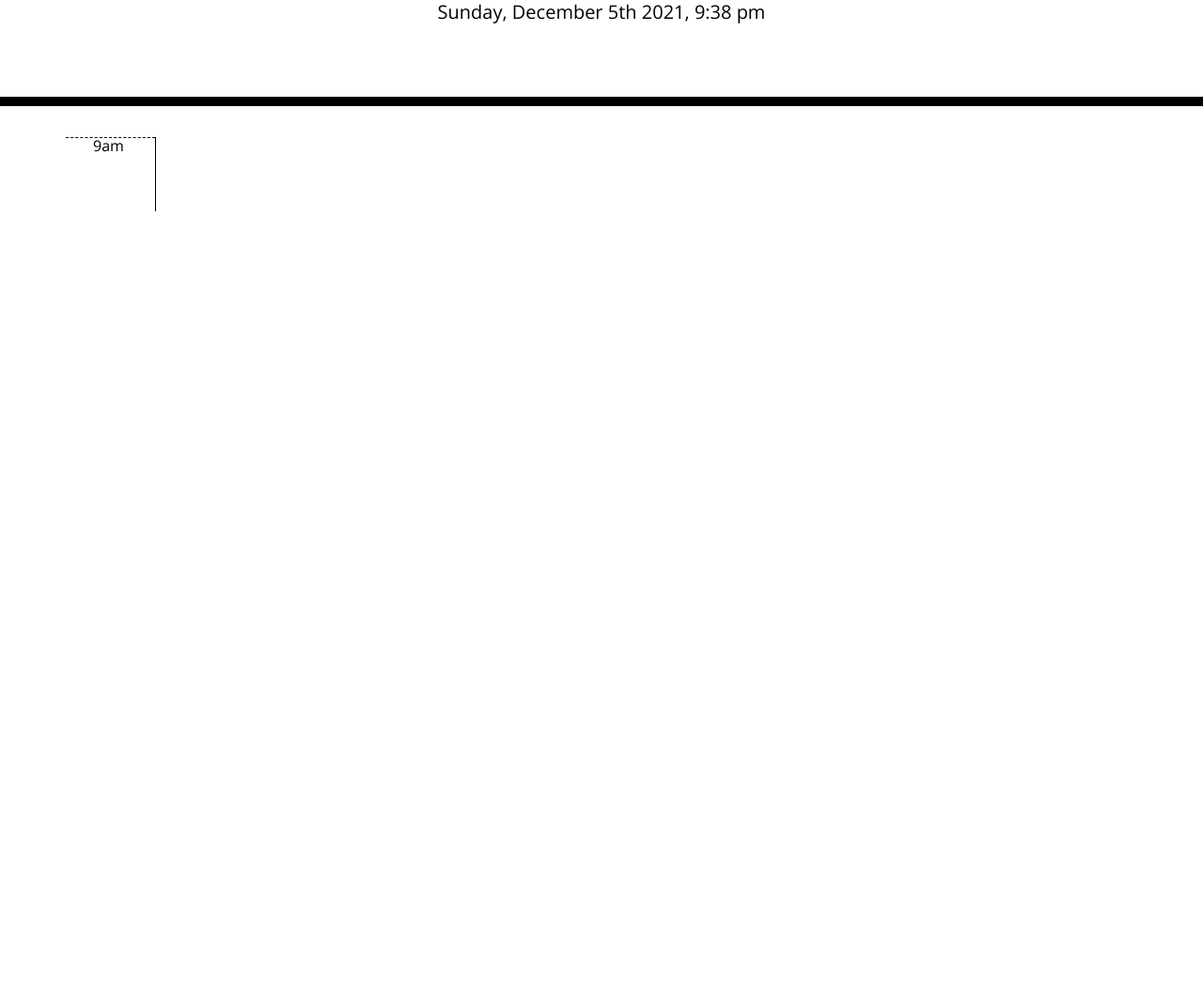
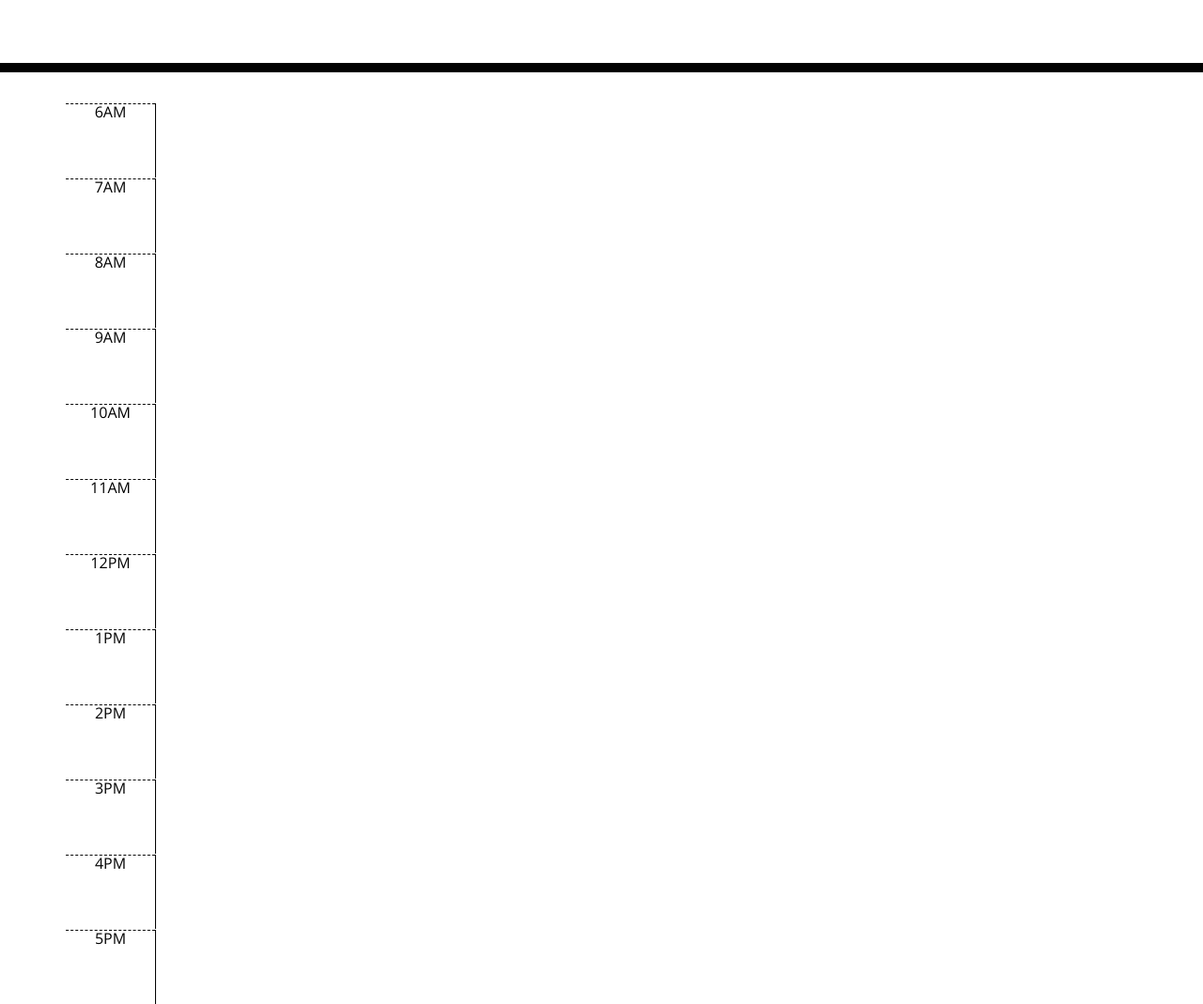
Before and after one commit to btijerino16/module-5, a plain HTML site: page index.html in a window 1280 px wide. Shown: the part 191-1260 px from the top of the page at 94% size. Before the commit the page ends 800 px from the top, so only its background shows below. Drawn offline with nearby package versions, Linux system fonts and the light colour scheme; files that its build step writes are made by us from their sources.

Commit message:
added time blocks in index

```diff
--- a/assets/script.js
+++ b/assets/script.js
@@ -11,3 +11,9 @@ $("#currentDay").text(moment().format('dddd, MMMM Do YYYY, h:mm a'));
 
 
 // click alerts and functionality
+
+$(".saveBtn").on("click", function(){
+var task
+
+
+}
--- a/assets/style.css
+++ b/assets/style.css
@@ -24,6 +24,7 @@ textarea{
 .description{
   white-space: pre-wrap;
 }
+
 
 .time-block{
   text-align: center;
--- a/index.html
+++ b/index.html
@@ -9,7 +9,7 @@
     <link rel="stylesheet" href="https://use.fontawesome.com/releases/v5.8.1/css/all.css"
         integrity="sha384-50oBUHEmvpQ+1lW4y57PTFmhCaXp0ML5d60M1M7uH2+nqUivzIebhndOJK28anvf" crossorigin="anonymous" />
     <link href="https://fonts.googleapis.com/css?family=Open+Sans&display=swap" rel="stylesheet" />
-    <link rel="stylesheet" href="style.css" />
+    <link rel="stylesheet" href="assets/style.css"/>
     <title>Work Day Scheduler</title>
 </head>
 
@@ -22,10 +22,72 @@
     <div class="container">
         <!-- Timeblocks go here -->
 
+        <div class = "row time-block" id="6">
+            <div class ="hour col-1">6AM</div>
+            <textarea class= "col-10 description"> </textarea>
+        </div>
+
+        <div class = "row time-block" id="7">
+            <div class ="hour col-1">7AM</div>
+            <textarea class= "col-10 description"> </textarea>
+        </div>
+
+        <div class = "row time-block" id="8">
+            <div class ="hour col-1">8AM</div>
+            <textarea class= "col-10 description"> </textarea>
+        </div>
+
         <div class = "row time-block" id="9">
-            <div class ="hour col-1">9am </div>
-            <textarea class= "col-1o description"> </textarea>
+            <div class ="hour col-1">9AM</div>
+            <textarea class= "col-10 description"> </textarea>
         </div>
+
+        <div class = "row time-block" id="10">
+            <div class ="hour col-1">10AM</div>
+            <textarea class= "col-10 description"> </textarea>
+        </div>
+
+        <div class = "row time-block" id="11">
+            <div class ="hour col-1">11AM</div>
+            <textarea class= "col-10 description"> </textarea>
+        </div>
+
+        <div class = "row time-block" id="12">
+            <div class ="hour col-1">12PM</div>
+            <textarea class= "col-10 description"> </textarea>
+        </div>
+
+        <div class = "row time-block" id="1">
+            <div class ="hour col-1">1PM</div>
+            <textarea class= "col-10 description"> </textarea>
+        </div>
+
+        <div class = "row time-block" id="2">
+            <div class ="hour col-1">2PM</div>
+            <textarea class= "col-10 description"> </textarea>
+        </div>
+
+        <div class = "row time-block" id="3">
+            <div class ="hour col-1">3PM</div>
+            <textarea class= "col-10 description"> </textarea>
+        </div>
+
+
+        <div class = "row time-block" id="4">
+            <div class ="hour col-1">4PM</div>
+            <textarea class= "col-10 description"> </textarea>
+        </div>
+
+        <div class = "row time-block" id="5">
+            <div class ="hour col-1">5PM</div>
+            <textarea class= "col-10 description"> </textarea>
+        </div>
+
+
+
+
+
+
 
 
 
```
